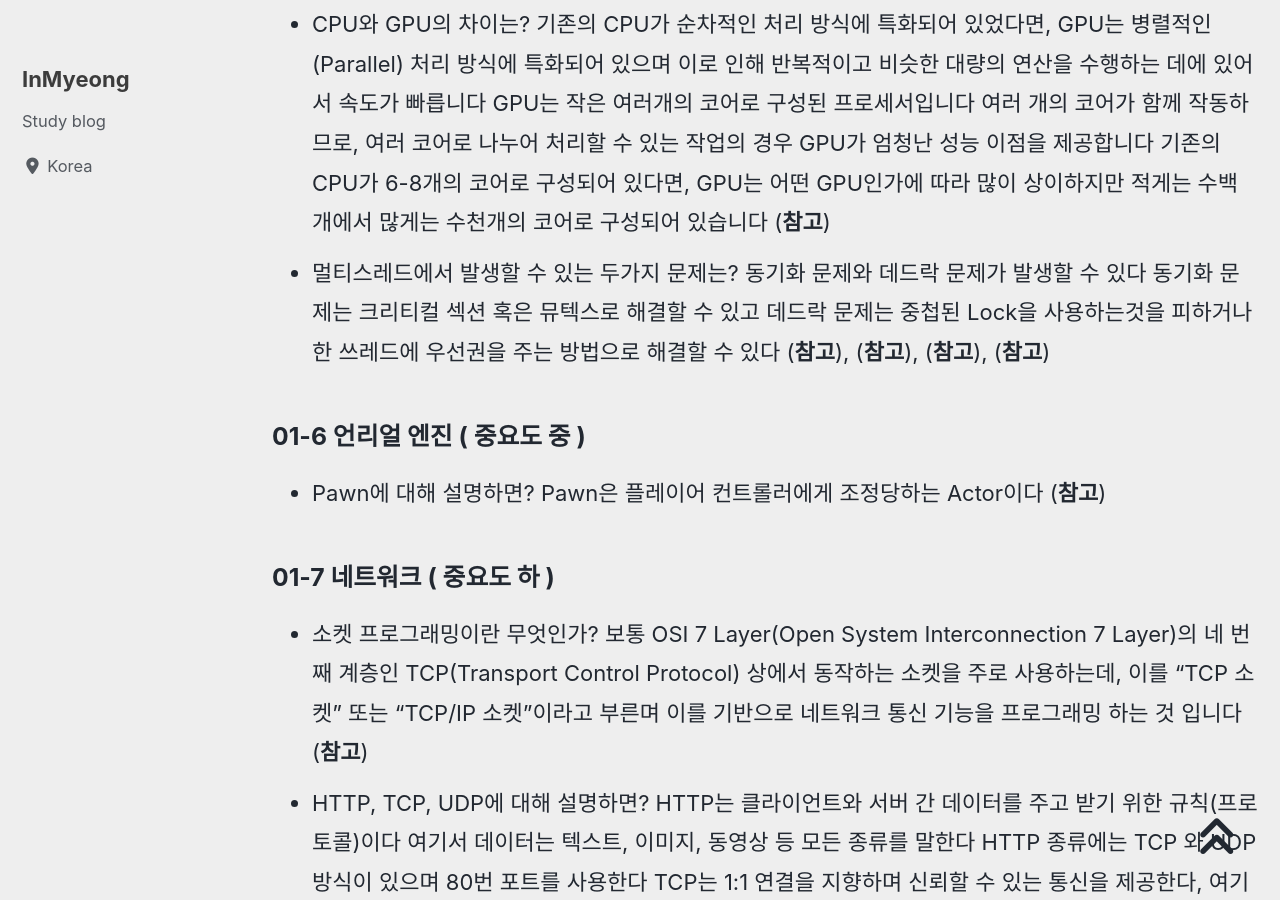
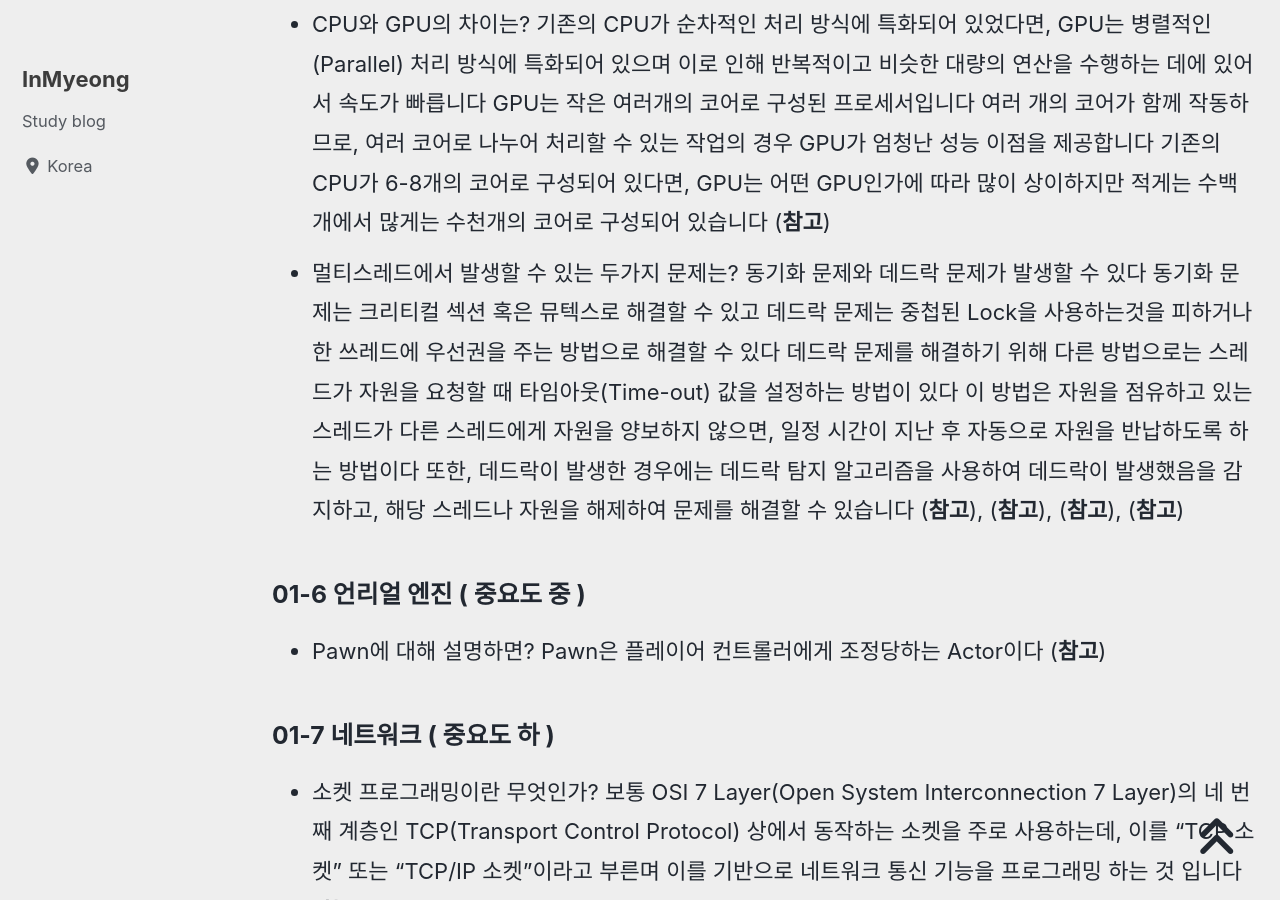
Before and after one commit to devMyeong/devMyeong.github.io, a Jekyll site: the page built from _posts/cs/2022-09-05-블로그-면접준비.md, in a window 1280 px wide and 900 px high, scrolled down 28175 px. Built offline with Jekyll 4.4.1, drawn with Linux system fonts in a browser that asks for light colours; cached includes are drawn as plain includes; nearby versions of some CDN libraries; some web fonts are replaced; comment, search, counter and statistics services are not loaded.

Commit message:
Chore : 데드락 해결방법 추가

```diff
--- a/_posts/cs/2022-09-05-블로그-면접준비.md
+++ b/_posts/cs/2022-09-05-블로그-면접준비.md
@@ -251,7 +251,7 @@ last_modified_at: 2022-10-30
 - 인터럽트란 무엇인가? 프로그램을 실행하는 도중에 예기치 않은 상황이 발생한 경우, 현재 실행중인 작업을 즉시 중단하고, 발생된 상황을 우선 처리한 후 실행중이던 작업으로 복귀하여 계속 처리하는 것이다 ([**참고**](https://luv-n-interest.tistory.com/1168))
 - C/C++ free/delete 없이 프로그램을 종료한다면? 현대의 Operating System은 Process 종료 시 Process가 사용중인 메모리를 모두 자동으로 반환 시킨다 ([**참고**](https://yhwanp.github.io/2019/12/14/c-delete-free-when-process-exit/))
 - CPU와 GPU의 차이는? 기존의 CPU가 순차적인 처리 방식에 특화되어 있었다면, GPU는 병렬적인(Parallel) 처리 방식에 특화되어 있으며 이로 인해 반복적이고 비슷한 대량의 연산을 수행하는 데에 있어서 속도가 빠릅니다 GPU는 작은 여러개의 코어로 구성된 프로세서입니다 여러 개의 코어가 함께 작동하므로, 여러 코어로 나누어 처리할 수 있는 작업의 경우 GPU가 엄청난 성능 이점을 제공합니다 기존의 CPU가 6-8개의 코어로 구성되어 있다면, GPU는 어떤 GPU인가에 따라 많이 상이하지만 적게는 수백개에서 많게는 수천개의 코어로 구성되어 있습니다 ([**참고**](https://velog.io/@euisuk-chung/CPU%EC%99%80-GPU))
-- 멀티스레드에서 발생할 수 있는 두가지 문제는? 동기화 문제와 데드락 문제가 발생할 수 있다 동기화 문제는 크리티컬 섹션 혹은 뮤텍스로 해결할 수 있고 데드락 문제는 중첩된 Lock을 사용하는것을 피하거나 한 쓰레드에 우선권을 주는 방법으로 해결할 수 있다 ([**참고**](https://junstar92.tistory.com/184)), ([**참고**](https://modoocode.com/270)), ([**참고**](https://www.ikpil.com/1348)), ([**참고**](https://kukuta.tistory.com/282))
+- 멀티스레드에서 발생할 수 있는 두가지 문제는? 동기화 문제와 데드락 문제가 발생할 수 있다 동기화 문제는 크리티컬 섹션 혹은 뮤텍스로 해결할 수 있고 데드락 문제는 중첩된 Lock을 사용하는것을 피하거나 한 쓰레드에 우선권을 주는 방법으로 해결할 수 있다 데드락 문제를 해결하기 위해 다른 방법으로는 스레드가 자원을 요청할 때 타임아웃(Time-out) 값을 설정하는 방법이 있다 이 방법은 자원을 점유하고 있는 스레드가 다른 스레드에게 자원을 양보하지 않으면, 일정 시간이 지난 후 자동으로 자원을 반납하도록 하는 방법이다 또한, 데드락이 발생한 경우에는 데드락 탐지 알고리즘을 사용하여 데드락이 발생했음을 감지하고, 해당 스레드나 자원을 해제하여 문제를 해결할 수 있습니다 ([**참고**](https://junstar92.tistory.com/184)), ([**참고**](https://modoocode.com/270)), ([**참고**](https://www.ikpil.com/1348)), ([**참고**](https://kukuta.tistory.com/282))
 
 ### 01-6 언리얼 엔진 ( 중요도 중 )
 - Pawn에 대해 설명하면? Pawn은 플레이어 컨트롤러에게 조정당하는 Actor이다 ([**참고**](https://m.blog.naver.com/PostView.naver?isHttpsRedirect=true&blogId=tmddls90&logNo=221950517033))
```
